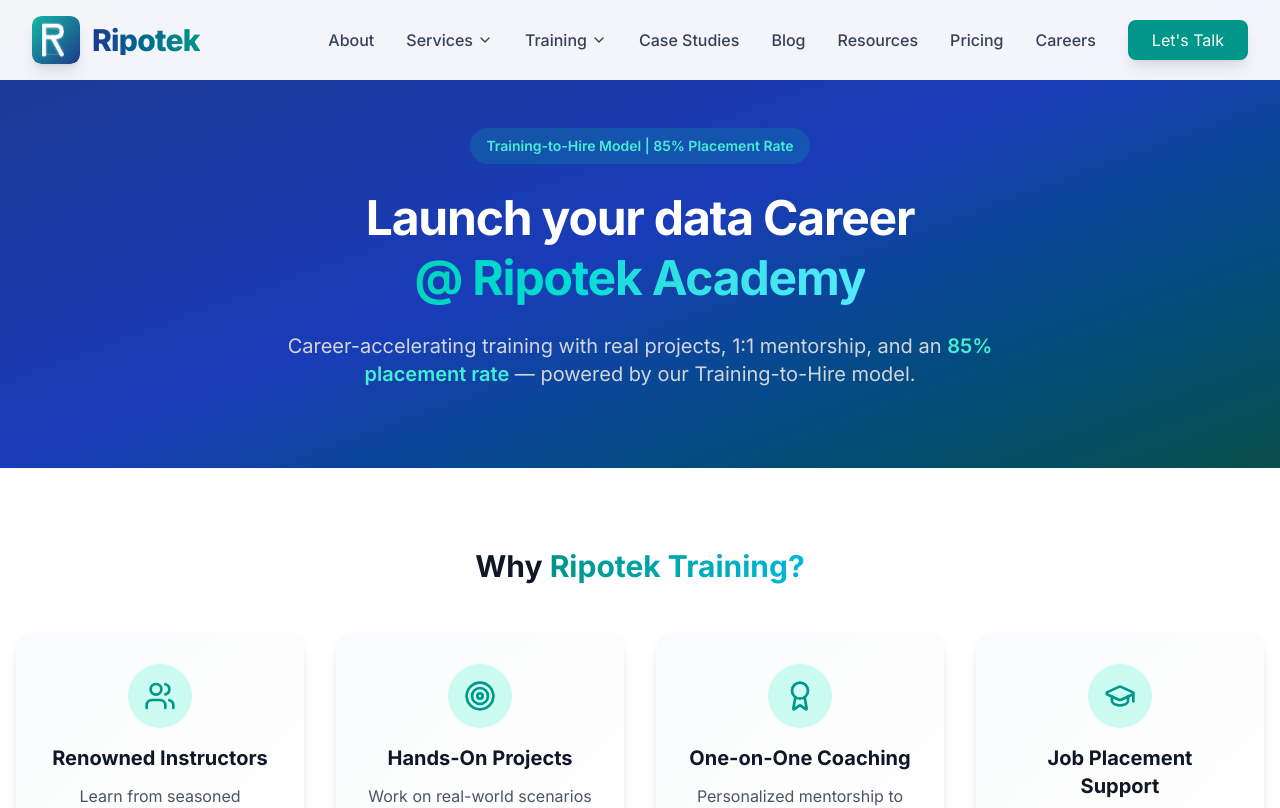
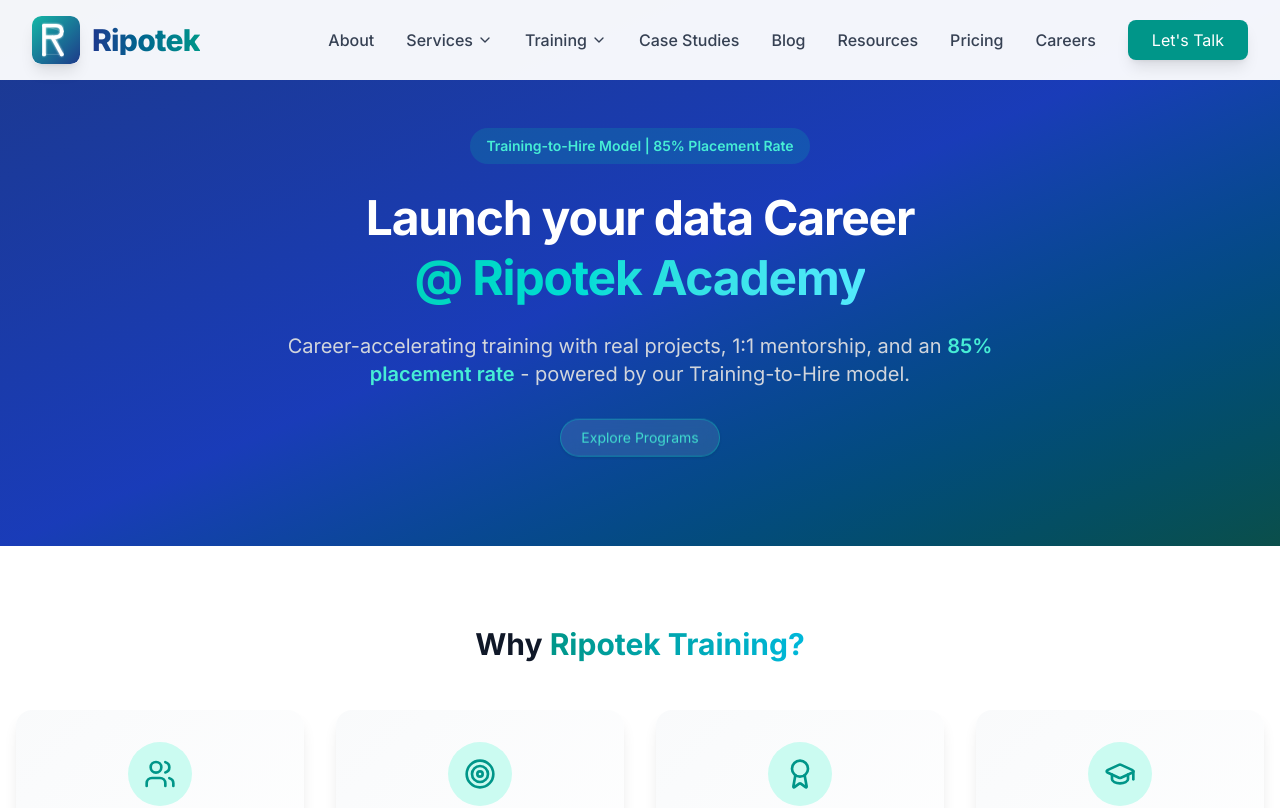
Before and after one commit to Spark-Nest/ripotek_claude_website, a Next.js app: page /training in a window 1280 px wide. Shown: the top 808 px of the page. Built offline with nearby package versions, Linux system fonts and the light colour scheme.

Commit message:
Updated the Training Page

```diff
--- a/app/layout.js
+++ b/app/layout.js
@@ -21,7 +21,7 @@
 
 export default function RootLayout({ children }) {
   return (
-    <html lang="en">
+    <html lang="en" className="scroll-smooth">
       <body className={inter.className}>{children}</body>
     </html>
   )
--- a/app/training/page.js
+++ b/app/training/page.js
@@ -263,8 +263,14 @@
             <span className="bg-gradient-to-r from-teal-400 to-cyan-300 bg-clip-text text-transparent">@ Ripotek Academy</span>
           </h1>
           <p className="text-xl text-gray-300 max-w-3xl mx-auto">
-            Career-accelerating training with real projects, 1:1 mentorship, and an <span className="text-teal-300 font-semibold">85% placement rate</span> — powered by our Training-to-Hire model.
+            Career-accelerating training with real projects, 1:1 mentorship, and an <span className="text-teal-300 font-semibold">85% placement rate</span> - powered by our Training-to-Hire model.
           </p>
+          {/* CTA scroller cue */}
+          <div className="mt-10 flex justify-center">
+            <a href="#our-programs" className="animate-bounce text-teal-300/90 text-sm px-5 py-2 rounded-full border border-teal-400/40 bg-white/10 hover:bg-white/20 transition backdrop-blur-sm shadow-sm">
+              Explore Programs
+            </a>
+          </div>
         </div>
       </section>
 
```
